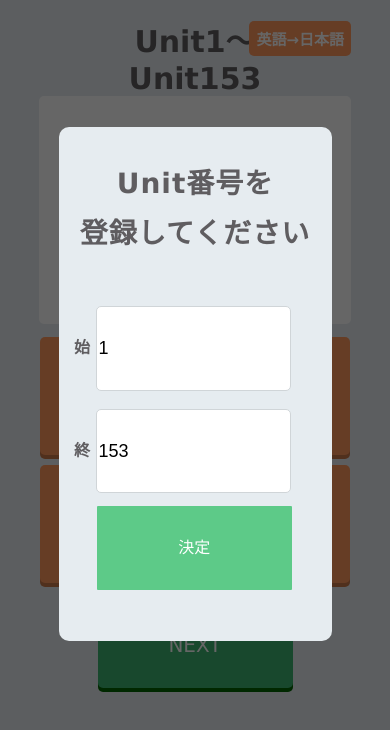
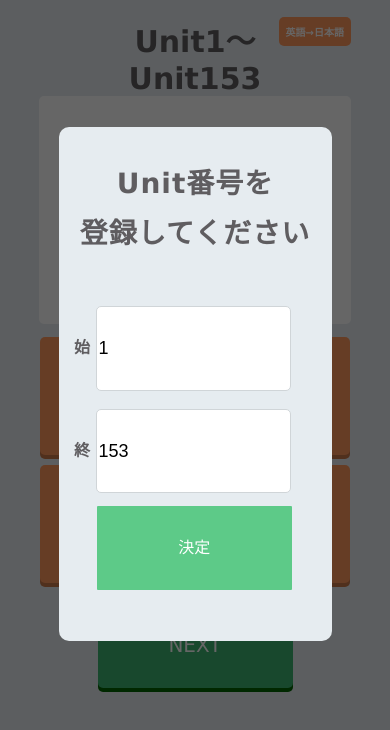
Before and after one commit to sugar314/eitan_practice, a plain HTML site: page index.html in a window 390 px wide. Drawn offline with nearby package versions, Linux system fonts and the light colour scheme.

Commit message:
Update stylesheet.css

```diff
--- a/stylesheet.css
+++ b/stylesheet.css
@@ -33,8 +33,14 @@
   background:#ff995e;
       cursor: pointer;
       position: absolute;
+  }
+  @media(max-width:600px){
+    #mode{
+      font-size:10px;
+    }
+  }
 
-}
+
 #mode:hover {
   opacity: 0.8;
 }
```
